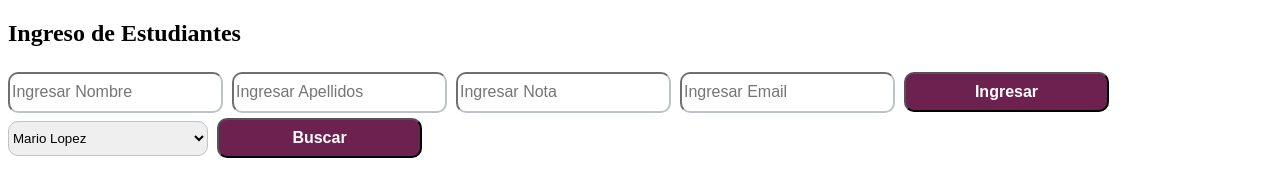
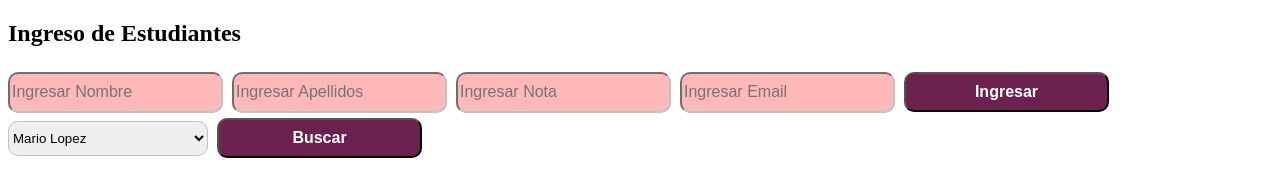
Before and after one commit to wmannixcr/Estudiantes, a plain HTML site: page index.html in a window 1280 px wide. Both pictures are taken after a click on the button "Ingresar". Drawn offline with Linux system fonts and the light colour scheme.

Commit message:
Reto: cambios en styles.css y main.js

```diff
--- a/css/styles.css
+++ b/css/styles.css
@@ -32,3 +32,11 @@ select {
     margin-right: 5px;
     margin-top: 5px;
 }
+
+.error {
+    background-color: rgb(255, 184, 184);
+}
+
+.sinError {
+    background-color: white;
+}
--- a/js/main.js
+++ b/js/main.js
@@ -21,43 +21,98 @@ function init(e) {
 
     var btnBuscar = document.getElementById('btnBuscar');
 
-
     agregarEstudiante('Mario', 'Lopez', '95','mlopez@mail.com');
     agregarEstudiante('Laura', 'Morales', '65','lmorales@mail.com');
 
+    /*Notas: Reto analiza lo que esta pasando aqui y mejoralo.
+    1. En lugar de cambiar el color al border mejor agregar una clase de css, por ejeplo error y si estan bien quitarsela.
+    2. Si un campo por ejemplo el nombre dio error y si el usuario empieza a agregar el dato que se actualice el estado del color automaticamente, usar el event onchange para eso.
+    */
+
     btnIngresar.onclick = function (e) {
 
+        var isOk = true;
+        // var normalColor = 'rgb(189, 195, 199)';
+        // var errorColor = 'red';
+        // var error = window.getComputedStyle('');
+        // let errorBg = error.getPropertyValue*('background-color');
+
+        // nombreInput.style.borderColor = normalColor;
+        // apellidosInput.style.borderColor = normalColor;
+        // notaInput.style.borderColor = normalColor;
+        // emailInput.style.borderColor = normalColor;
+
+        nombreInput.onchange = function() {nombreInput.className = 'sinError'};
+        apellidosInput.onchange = function() {apellidosInput.className = 'sinError'};
+        notaInput.onchange = function() {notaInput.className = 'sinError'};
+        emailInput.onchange = function() {emailInput.className = 'sinError'};
+
         if (nombreInput.value === '') {
-            alert('Ingresar el Nombre');
-            return;
+            isOk = false;
+            //nombreInput.style.borderColor = errorColor;
+            nombreInput.className = 'error';
         }
 
         if (apellidosInput.value === '') {
-            alert('Ingresar los Apellidos');
-            return;
+            isOk = false;
+            // apellidosInput.style.borderColor = errorColor;
+            apellidosInput.className = 'error';
         }
 
-        if (notaInput.value === '') {
-            alert('Ingresar la Nota');
-            return;
-        }
-
-        if (notaInput.value < 0 || notaInput.value > 100) {
-            alert('Nota invalida, ingresar un valor entre 0 y 100');
-            return;
+        if (notaInput.value === '' || notaInput.value < 0 || notaInput.value > 100) {
+            isOk = false;
+            // notaInput.style.borderColor = errorColor;
+            notaInput.className = 'error';
         }
 
         if (emailInput.value === '') {
-            alert('Ingresar el Email');
-            return;
+            isOk = false;
+            // emailInput.style.borderColor = errorColor;
+            emailInput.className = 'error';
         }
 
-        agregarEstudiante(nombreInput.value, apellidosInput.value, notaInput.value, emailInput.value);
+        if (isOk) {
+            agregarEstudiante(nombreInput.value, apellidosInput.value, notaInput.value, emailInput.value);
+            clearInputs();
+        } else {
+            alert('Ingresar los datos marcados.');
+        }
 
-        clearInputs();
+    }
 
-        console.log(nombres);
-    }
+    // btnIngresar.onclick = function (e) {
+
+    //     if (nombreInput.value === '') {
+    //         alert('Ingresar el Nombre');
+    //         return;
+    //     }
+
+    //     if (apellidosInput.value === '') {
+    //         alert('Ingresar los Apellidos');
+    //         return;
+    //     }
+
+    //     if (notaInput.value === '') {
+    //         alert('Ingresar la Nota');
+    //         return;
+    //     }
+
+    //     if (notaInput.value < 0 || notaInput.value > 100) {
+    //         alert('Nota invalida, ingresar un valor entre 0 y 100');
+    //         return;
+    //     }
+
+    //     if (emailInput.value === '') {
+    //         alert('Ingresar el Email');
+    //         return;
+    //     }
+
+    //     agregarEstudiante(nombreInput.value, apellidosInput.value, notaInput.value, emailInput.value);
+
+    //     clearInputs();
+
+    //     console.log(nombres);
+    // }
 
     btnBuscar.onclick = function (e) {
         var indexEstudiante = Number(estudianteSlt.value);
```
